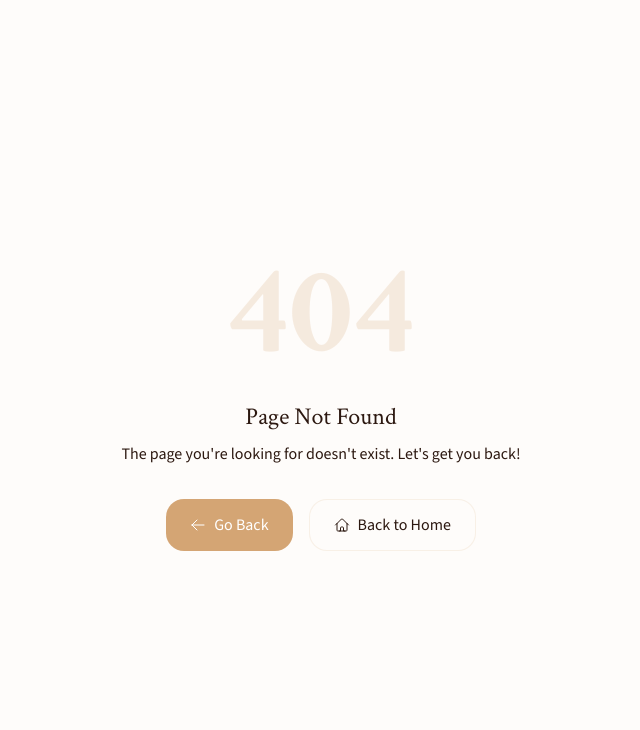
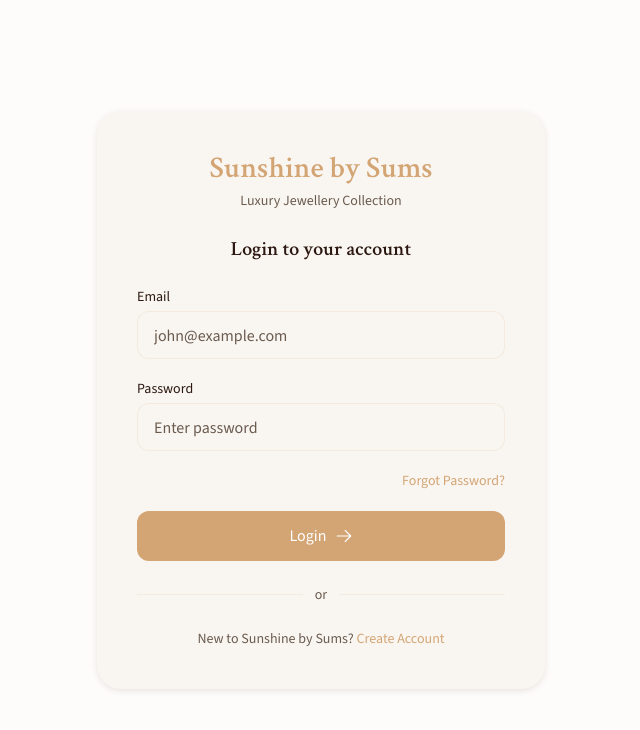
Before and after one commit to suhailhusainshaan/sumshinebysums, a Next.js app: page /login in a window 1280 px wide. Before the commit this address had no page. Shown: the top 730 px of the page, without its empty margins (319-959 px from the left). Built offline with nearby package versions, Linux system fonts and the light colour scheme.

Commit message:
add login page

```diff
--- /dev/null
+++ b/src/app/login/page.tsx
@@ -0,0 +1,96 @@
+"use client";
+
+import { useState } from "react";
+import Icon from "@/components/ui/AppIcon";
+
+export default function LoginPage() {
+  const [email, setEmail] = useState("");
+  const [password, setPassword] = useState("");
+
+  const handleSubmit = (e: any) => {
+    e.preventDefault();
+    console.log(email, password);
+  };
+
+  return (
+    <div className="min-h-screen flex items-center justify-center bg-background px-6">
+
+      <div className="bg-card w-full max-w-md p-10 rounded-xl shadow-warm relative">
+
+        <div className="text-center mb-6">
+          <h1 className="text-3xl font-heading font-semibold text-primary">
+            Sunshine by Sums
+          </h1>
+          <p className="text-muted-foreground text-sm mt-1">
+            Luxury Jewellery Collection
+          </p>
+        </div>
+
+        <h2 className="text-xl font-semibold text-center text-foreground mb-6">
+          Login to your account
+        </h2>
+
+        <form onSubmit={handleSubmit} className="space-y-5">
+
+          <div>
+            <label className="block text-sm font-medium text-foreground mb-1">
+              Email
+            </label>
+
+            <input
+              type="email"
+              placeholder="john@example.com"
+              className="w-full h-12 px-4 bg-input border border-border rounded-md text-foreground placeholder:text-muted-foreground focus:outline-none focus:ring-2 focus:ring-ring transition-luxe"
+              value={email}
+              onChange={(e) => setEmail(e.target.value)}
+            />
+          </div>
+
+          <div>
+            <label className="block text-sm font-medium text-foreground mb-1">
+              Password
+            </label>
+
+            <input
+              type="password"
+              placeholder="Enter password"
+              className="w-full h-12 px-4 bg-input border border-border rounded-md text-foreground placeholder:text-muted-foreground focus:outline-none focus:ring-2 focus:ring-ring transition-luxe"
+              value={password}
+              onChange={(e) => setPassword(e.target.value)}
+            />
+          </div>
+
+          <div className="flex justify-end text-sm">
+            <a className="text-primary hover:underline cursor-pointer">
+              Forgot Password?
+            </a>
+          </div>
+
+          <button
+            type="submit"
+            className="w-full bg-primary text-primary-foreground py-3 rounded-md font-medium hover:shadow-warm-md transition-luxe flex items-center justify-center space-x-2"
+          >
+            <span>Login</span>
+            <Icon name="ArrowRightIcon" size={18} />
+          </button>
+
+        </form>
+
+        <div className="flex items-center my-6">
+          <div className="flex-1 border-t border-border"></div>
+          <span className="px-3 text-sm text-muted-foreground">or</span>
+          <div className="flex-1 border-t border-border"></div>
+        </div>
+
+        <p className="text-center text-sm text-muted-foreground">
+          New to Sunshine by Sums?{" "}
+          <span className="text-primary font-medium cursor-pointer hover:underline">
+            Create Account
+          </span>
+        </p>
+
+      </div>
+
+    </div>
+  );
+}
```
